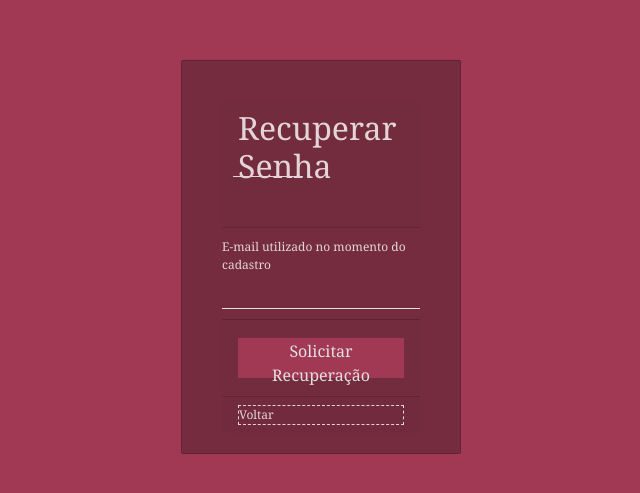
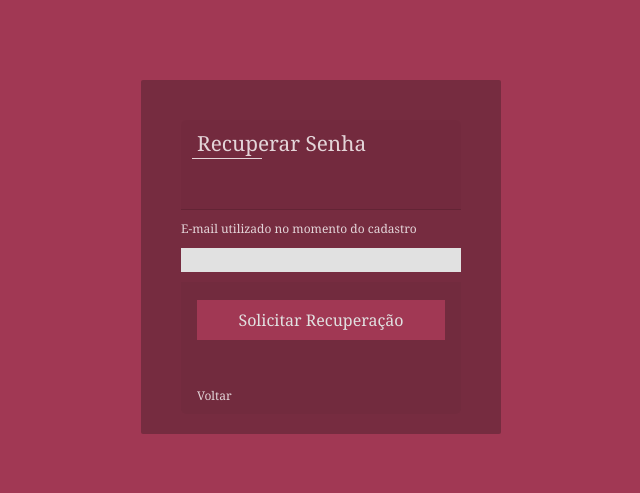
Before and after one commit to araujoit/crm-angular, an Angular app: page /recuperar-senha in a window 1280 px wide. Shown: the part 143-636 px from the top of the page, without its empty margins (319-959 px from the left). Built offline with nearby package versions, Linux system fonts and the light colour scheme.

Commit message:
Corrigida página de login + página de recuperação de senha.

```diff
--- a/src/app/app.module.ts
+++ b/src/app/app.module.ts
@@ -39,7 +39,7 @@ import { RecuperarSenhaComponent } from './recuperar-senha/recuperar-senha.compo
     BrowserAnimationsModule,
     FormsModule,
     ToastrModule.forRoot({
-      timeOut: 150000, // 15 seconds
+      timeOut: 50000, // 5 seconds
       closeButton: true,
       progressBar: true,
     }),
--- a/src/app/login/login.component.scss
+++ b/src/app/login/login.component.scss
@@ -1,3 +1,9 @@
+$primary-color: #fff;
+$secondary-color: gray;
+$submit-button-color: #a13854;
+$thirdyary-color:rgba(19, 19, 19, 0.3);
+$input-color: #e1e1e1;
+
 body {
   padding: 0;
   margin: 0;
@@ -10,34 +16,36 @@ body {
   justify-content: center;
   height: 100vh;
   font-family: Cambria, Cochin, Georgia, Times, 'Times New Roman', serif;
-  background-color: gray;
+  background-color: $secondary-color;
 }
 
 .card {
-  background-color: rgba(19, 19, 19, 0.3);
-  padding: 40px;
+  box-sizing: content-box;
+  background-color: $thirdyary-color;
+  padding: 40px 40px 20px 40px;
   border-radius: 2px;
   width: 280px;
+  border: none;
 }
 
 .card-header {
   padding-bottom: 50px;
   opacity: 0.8;
-  color: #fff;
+  color: $primary-color;
 }
 
 .card-header::after {
   content: "";
   width: 70px;
   height: 1px;
-  background-color: #fff;
+  background-color: $primary-color;
   display: block;
   margin-top: -17px;
   margin-left: -5px;
 }
 
 .card-content label {
-  color: #fff;
+  color: $primary-color;
   font-size: 12px;
   opacity: 0.8;
 }
@@ -55,7 +63,7 @@ body {
   border: none;
   border-bottom: 1px solid #e1e1e1;
   outline: none;
-  color: #fff;
+  color: $primary-color;
 }
 
 .card-footer {
@@ -66,7 +74,7 @@ body {
 .card-footer .submit {
   width: 100%;
   height: 40px;
-  background-color: #a13854;
+  background-color: $submit-button-color;
   border: none;
   color: #e1e1e1;
   margin: 10px 0;
@@ -77,6 +85,6 @@ body {
   text-align: center;
   font-size: 12px;
   opacity: 0.8;
-  color: #fff;
+  color: $primary-color;
   text-decoration: none;
 }
--- a/src/app/login/login.component.ts
+++ b/src/app/login/login.component.ts
@@ -11,7 +11,7 @@ import { ToastrService } from 'ngx-toastr';
 })
 export class LoginComponent implements OnInit {
   isSubmitting: boolean = false;
-  model : User = new User(-1, '', '', '');
+  model : User = new User(-1, '', '', '', '');
 
   constructor(private router: Router, private toastrService: ToastrService) { }
 
@@ -39,7 +39,7 @@ export class LoginComponent implements OnInit {
 
     if(this.validateUser()) {
       console.log('Submitting user %s', JSON.stringify(this.model));
-      this.toastrService.success('Sucesso!', `Usuário %s autenticado `);
+      this.toastrService.success('Sucesso!', `Usuário ${this.model.username} autenticado`);
       this.router.navigate(['/home']);
     } else {
       console.log('Ending submit!');
--- a/src/app/recuperar-senha/recuperar-senha.component.html
+++ b/src/app/recuperar-senha/recuperar-senha.component.html
@@ -1,13 +1,13 @@
 <div id="recuperacao">
   <form class="card">
       <div class="card-header">
-          <h2>Recuperar Senha</h2>
+          <p>Recuperar Senha</p>
       </div>
 
       <div class="card-content">
           <div class="card-content-area">
               <label for="email">E-mail utilizado no momento do cadastro</label>
-              <input type="email" id="email" name="email" autocomplete="off" [(ngModel)]="model.username">
+              <input type="email" id="email" name="email" autocomplete="off" [(ngModel)]="model.email">
           </div>
       </div>
 
@@ -15,6 +15,9 @@
       <div class="card-footer">
         <button class="close submit" (click)="recuperar()">Solicitar Recuperação</button>
       </div>
+      <div class="card-footer">
+
+      </div>
       <div class="card-footer buttons">
         <a href="/login" class="voltar">Voltar</a>
       </div>
--- a/src/app/recuperar-senha/recuperar-senha.component.scss
+++ b/src/app/recuperar-senha/recuperar-senha.component.scss
@@ -1,3 +1,9 @@
+$primary-color: #fff;
+$secondary-color: #a13854;
+//$thirdyary-color:rgba(19, 19, 19, 0.3);
+$thirdyary-color:rgba(19, 19, 19, 0.3);
+$input-color: #e1e1e1;
+
 body {
   padding: 0;
   margin: 0;
@@ -10,35 +16,38 @@ body {
   justify-content: center;
   height: 100vh;
   font-family: Cambria, Cochin, Georgia, Times, 'Times New Roman', serif;
-  background-color: #a13854;
+  background-color: $secondary-color;
 }
 
 .card {
-  background-color: rgba(19, 19, 19, 0.3);
+  box-sizing: content-box;
+  background-color: $thirdyary-color;
   padding: 40px 40px 20px 40px;
   border-radius: 2px;
   width: 280px;
+  border: none;
   //border: 1px dashed white;
 }
 
 .card-header {
   padding-bottom: 50px;
   opacity: 0.8;
-  color: #fff;
+  color: $primary-color;
+  font-size: 1.3rem;
 }
 
 .card-header::after {
   content: "";
   width: 70px;
   height: 1px;
-  background-color: #fff;
+  background-color: $primary-color;
   display: block;
   margin-top: -17px;
   margin-left: -5px;
 }
 
 .card-content label {
-  color: #fff;
+  color: $primary-color;
   font-size: 12px;
   opacity: 0.8;
 }
@@ -54,35 +63,42 @@ body {
   padding: 0 5px;
   background-color: transparent;
   border: none;
-  border-bottom: 1px solid #e1e1e1;
+  //border-bottom: 1px solid #fff;
+  background-color: $input-color;
   outline: none;
-  color: #fff;
+  color: $primary-color;
 }
 
 .card-footer {
-  display: flex;
+  /*display: flex;*/
   flex-direction: column;
+  border: none;
 }
 
 .card-footer .submit {
   width: 100%;
   height: 40px;
-  background-color: #a13854;
+  background-color: $secondary-color;
   border: none;
   color: #e1e1e1;
   margin: 10px 0;
   cursor: pointer;
 }
 
+.card-content-area input {
+  background-color: #e1e1e1;
+  color: black;
+}
+
 .card-footer a {
   text-align: center;
   font-size: 12px;
   opacity: 0.8;
-  color: #fff;
+  color: $primary-color;
   text-decoration: none;
 }
 
 .card-footer a.voltar {
   text-align: left;
-  border: 1px dashed white;
+  /*border: 1px dashed white;*/
 }
--- a/src/app/recuperar-senha/recuperar-senha.component.ts
+++ b/src/app/recuperar-senha/recuperar-senha.component.ts
@@ -1,5 +1,6 @@
 import { Component, OnInit } from '@angular/core';
 import { Router } from '@angular/router';
+import { ToastrService } from 'ngx-toastr';
 import { User } from '../user';
 
 @Component({
@@ -7,15 +8,30 @@ import { User } from '../user';
   templateUrl: './recuperar-senha.component.html',
   styleUrls: ['./recuperar-senha.component.scss']
 })
-export class RecuperarSenhaComponent implements OnInit {
-  model : User = new User(-1, '', '', '');
+export class RecuperarSenhaComponent {
+  model : User = new User(-1, '', '', '', '');
 
-  constructor(private router : Router) { }
+  constructor(private router : Router, private toastrService: ToastrService) { }
 
-  ngOnInit(): void {
+  /**
+   * @returns true quando o e-mail é invalido, senão retorna false
+   */
+  isEmailInvalido() : boolean {
+    return false;
   }
 
   recuperar() : void {
-    console.log('Recuperando a senha...');
+    // se o e-mail não for válido, emite um alerta
+    if(!this.model.email) {
+      this.toastrService.error('Falha de validação!', `Digite um e-mail válido`);
+      return;
+    }
+
+    // se o e-mail é invalido, apresenta uma mensagem
+    if(this.isEmailInvalido()) {
+      this.toastrService.error('Falha de validação!', `O e-mail de recuperação digitado não é valido`);
+    } else {
+      this.toastrService.success('Alerta!', `Um e-mail de recuperação foi enviado para ${this.model.email}`);
+    }
   }
 }
--- a/src/app/user.ts
+++ b/src/app/user.ts
@@ -1,6 +1,7 @@
 export class User {
   constructor(
     public id: number,
+    public user: string,
     public username: string,
     public password: string,
     public email: string
```
Also changed, not shown: package.json (+6 -2 lines), 1 other file (tests, documents, lock files or other folders).
